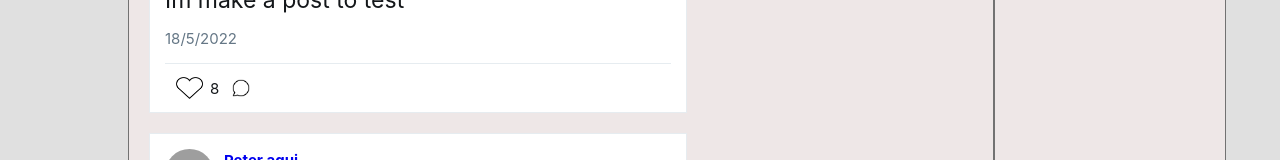
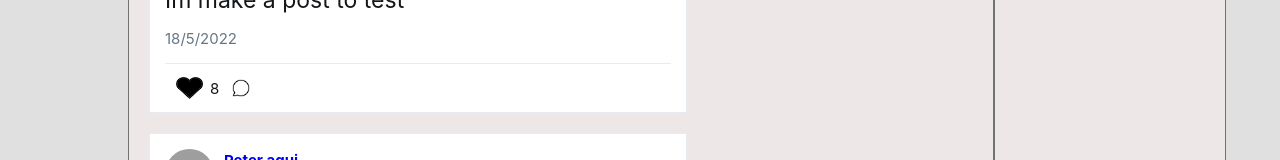
Before and after one commit to JozPedro23zx/Social_Link_Client, a React (Create React App) app: page / in a window 1280 px wide. Shown: the part 338-498 px from the top of the page. Built offline with nearby package versions, Linux system fonts and the light colour scheme; grey boxes are pictures that could not be loaded.

Commit message:
Like Icon changes

```diff
--- a/src/components/Home.js
+++ b/src/components/Home.js
@@ -1,17 +1,35 @@
 import InputBox from './sub-components/inputBox'
 import PostBox from './sub-components/postBox'
 import UsersDatabase from '../dataBase/usersPost.json'
+import { useState } from 'react'
 
 function Home() {
+    const [likeList, setArray] = useState(["1", "3", "4"])
+    const [users, setUsers] = useState(UsersDatabase)
+
+    function Like(postId, like){
+        console.log(users)
+
+        if(like){
+            let index = likeList.indexOf(postId)
+            let newList = likeList.filter(element => element !== postId)
+            if(index >= 0) setArray(newList)
+
+        }else{
+            setArray([...likeList, postId])
+
+        }
+    }
+
     return(
         <div className="home">
             <div className="publication">
                 <InputBox />
             </div>
 
-            {UsersDatabase.map(userData =>(
+            {users.map(userData =>(
                 <div>
-                    <PostBox user={userData} />
+                    <PostBox likeList={likeList} user={userData} handleClick={Like} />
                 </div>
             ))}
         </div>
--- a/src/components/sub-components/postBox.js
+++ b/src/components/sub-components/postBox.js
@@ -1,15 +1,19 @@
 import '../../customStyles/postBox.css'
 import default_like from '../../images/like.png'
-import true_like from '../../images/like.png'
+import true_like from '../../images/like2.png'
 
 import comment from '../../images/comment.png'
 import {Link} from 'react-router-dom'
 
 
 function PostBox(props){
-    var like = default_like
+    const user = props.user
+    const likeList = props.likeList
 
-    const user = props.user
+
+    var like = likeList.some(element => element === user.idPost)
+    var likeIcon = like ? true_like : default_like
+
     const avatarImage = {
         background: `url(${user.avatar})`,
         backgroundSize: "cover"
@@ -25,7 +29,7 @@ function PostBox(props){
             </div>
             <div className='user-info-right'>
                 <div className='user-name'>
-                    <Link to={`profile/${user.id}`}><span className='fake-link'>{user.name}</span></Link>
+                    <Link to={`profile/${user.idUser}`}><span className='fake-link'>{user.name}</span></Link>
                 </div>
             </div>
             </div>
@@ -39,7 +43,7 @@ function PostBox(props){
             </div>
 
             <div className='bottom-buttons'>
-                <div className='like'><img src={like} alt={"Like button"}></img> {user.likes}</div>
+                <div onClick={() => props.handleClick(user.idPost, like)} className='like'><img src={likeIcon} alt={"Like button"}></img> {user.likes}</div>
                 <img src={comment}lt={"Comment button"} alt={"Comment button"}></img>
             </div>
         </div>
--- a/src/dataBase/usersPost.json
+++ b/src/dataBase/usersPost.json
@@ -1,6 +1,7 @@
 [
     {
-        "id": "1",
+        "idPost": "1",
+        "idUser": "1",
         "name": "Alex",
         "avatar": "/imgTest/user1.png",
         "content": "Im make a post to test",
@@ -8,7 +9,8 @@
         "likes": "8"
     },
     {
-        "id": "2",
+        "idPost": "2",
+        "idUser": "2",
         "name": "Peter aqui",
         "avatar": "/imgTest/user2.png",
         "content": "AAAAAAHHHHHHHHHHH",
@@ -16,7 +18,8 @@
         "likes": "15"
     },
     {
-        "id": "3",
+        "idPost": "3",
+        "idUser": "3",
         "name": "Maze14",
         "avatar": "/imgTest/user3.png",
         "content": "Ok, this is my post, I hope you... like it",
@@ -24,7 +27,8 @@
         "likes": "81"
     },
     {
-        "id": "4",
+        "idPost": "4",
+        "idUser": "4",
         "name": "System32",
         "avatar": "/imgTest/user4.png",
         "content": "Can someone help me?",
@@ -32,7 +36,8 @@
         "likes": "1"
     },
     {
-        "id": "1",
+        "idPost": "5",
+        "idUser": "1",
         "name": "Alex",
         "avatar": "/imgTest/user1.png",
         "content": "I'll do more tests soon",
@@ -40,7 +45,8 @@
         "likes": "11"
     },
     {
-        "id": "4",
+        "idPost": "6",
+        "idUser": "4",
         "name": "System32",
         "avatar": "/imgTest/user4.png",
         "content": "Why doesn't anyone answer me",
```
